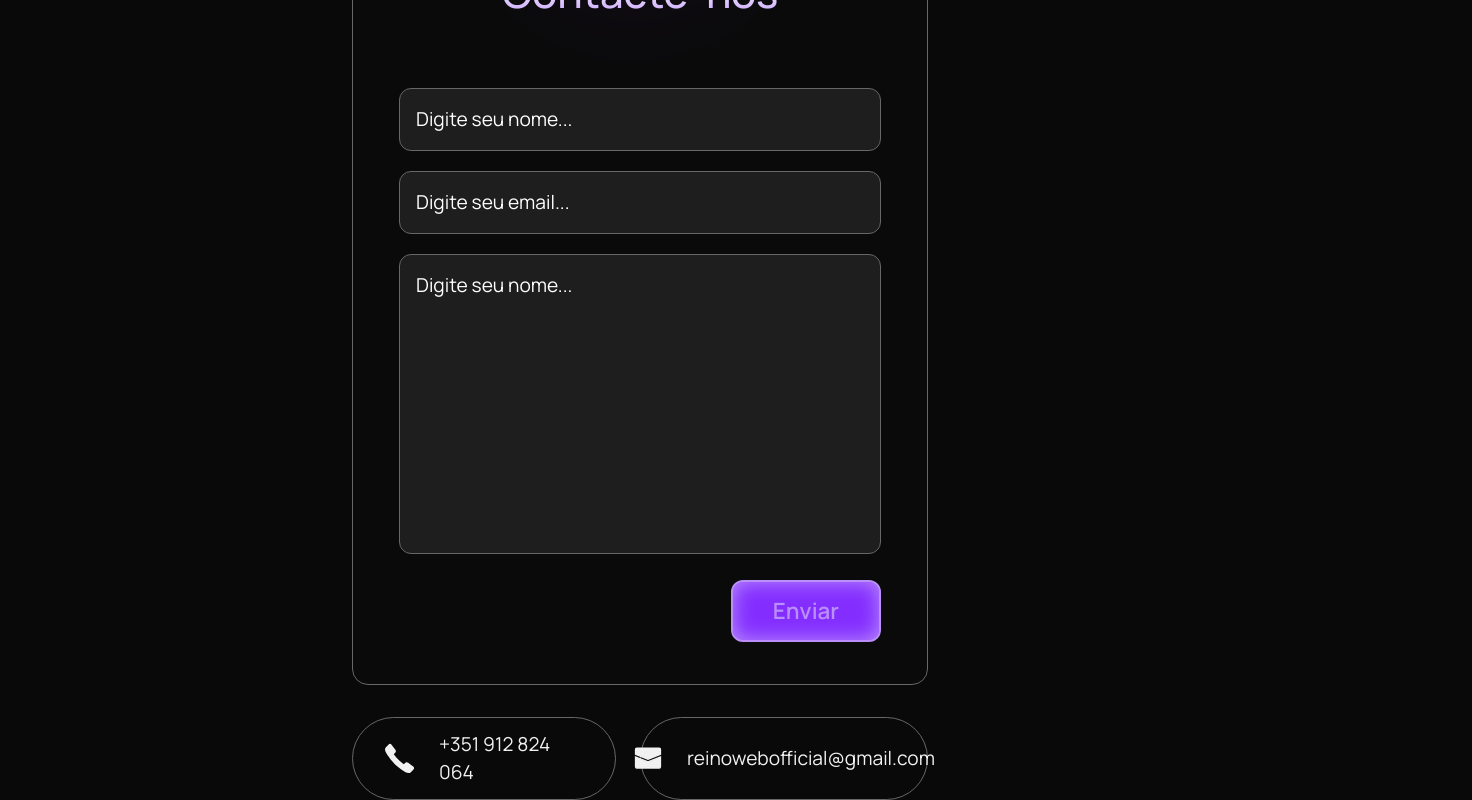
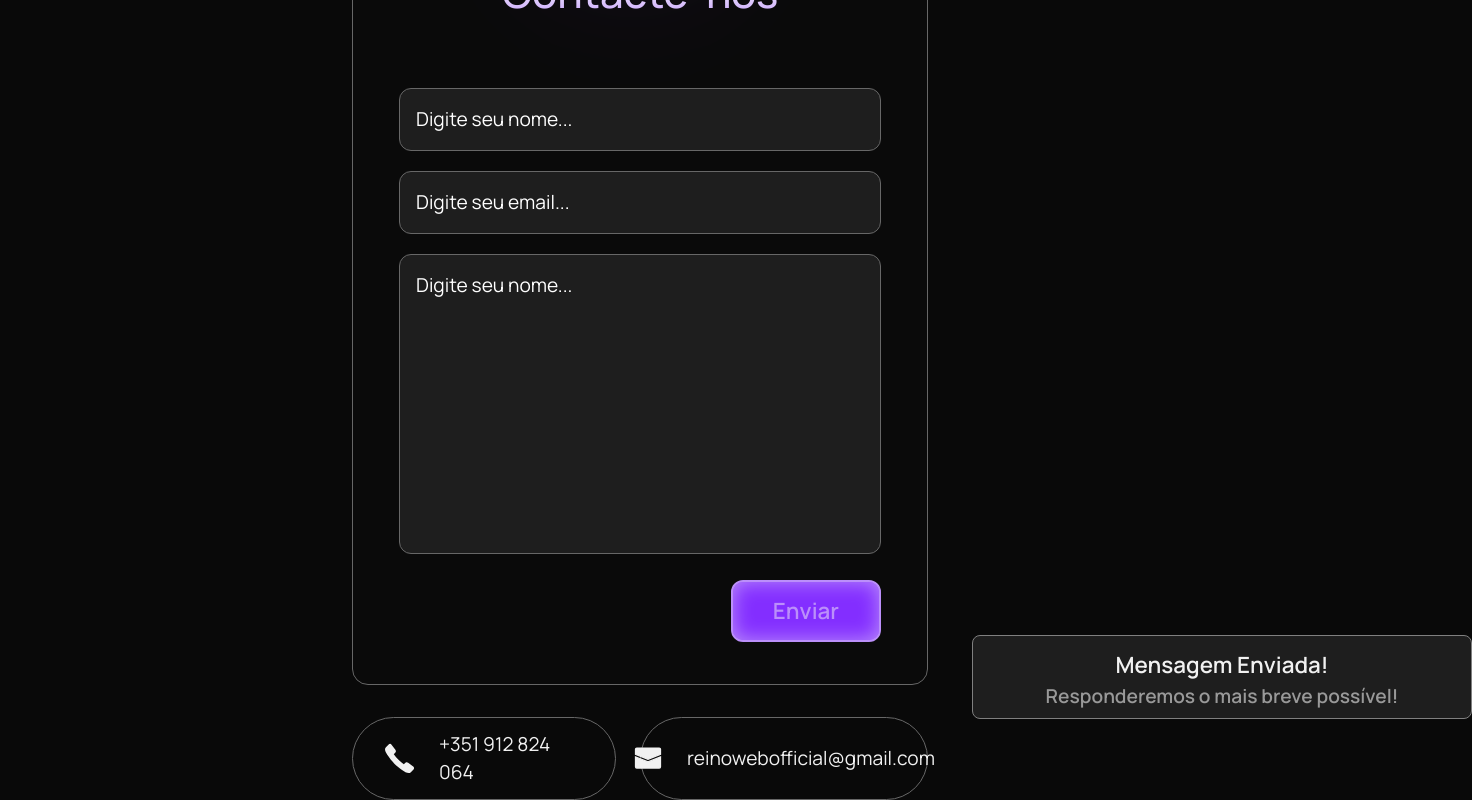
Before and after one commit to OBitencourt/reino_web, a Next.js app: page / in a window 1280 px wide. Shown: the part 3717-4517 px from the top of the page, 1472 px wide, since content can reach past the window. Built offline with nearby package versions, Linux system fonts and the light colour scheme.

Commit message:
feat: adding main toasty structure

```diff
--- /dev/null
+++ b/src/components/Toasty/index.tsx
@@ -0,0 +1,23 @@
+import { Box } from "./style"
+
+const Toasty  = () => {
+
+
+    return (
+
+        <>
+            <Box>
+                <h6>
+                    Mensagem Enviada!
+                </h6>
+                <span>
+
+                    Responderemos o mais breve possível!
+                </span>
+            </Box>
+        </>
+    )
+}
+
+
+export default Toasty
--- /dev/null
+++ b/src/components/Toasty/style.ts
@@ -0,0 +1,26 @@
+import styled from "styled-components";
+
+export const Box = styled.div`
+    width: 500px;
+    background-color: #1E1E1E;
+    height: 84px;
+    border: 1px solid gray;
+    position: absolute;
+    bottom: 5%;
+    right: -15%;
+    text-align: center;
+    border-radius: 8px;
+    padding: 12px;
+
+    h6 {
+        font-size: 1.4rem;
+        font-weight: 600;
+
+    }
+
+    span {
+        color: var(--dark-text);
+        font-weight: 600;
+        font-size: 1.2rem;
+    }
+`
--- a/src/sections/Contact/index.tsx
+++ b/src/sections/Contact/index.tsx
@@ -1,6 +1,7 @@
 import Image from "next/image"
 import { Chip, ChipsWrappers, ContactDiv, ImageWrapper, StyledButton, StyledInput, StyledTextArea, Title } from "./style"
 import Container from "@/src/style"
+import Toasty from "@/src/components/Toasty"
 
 const Contact = () => {
 
@@ -64,6 +65,7 @@ const Contact = () => {
                             </p>
                         </Chip>
                     </ChipsWrappers>
+                    <Toasty />
                 </Container>
             </section>
         </>
```
